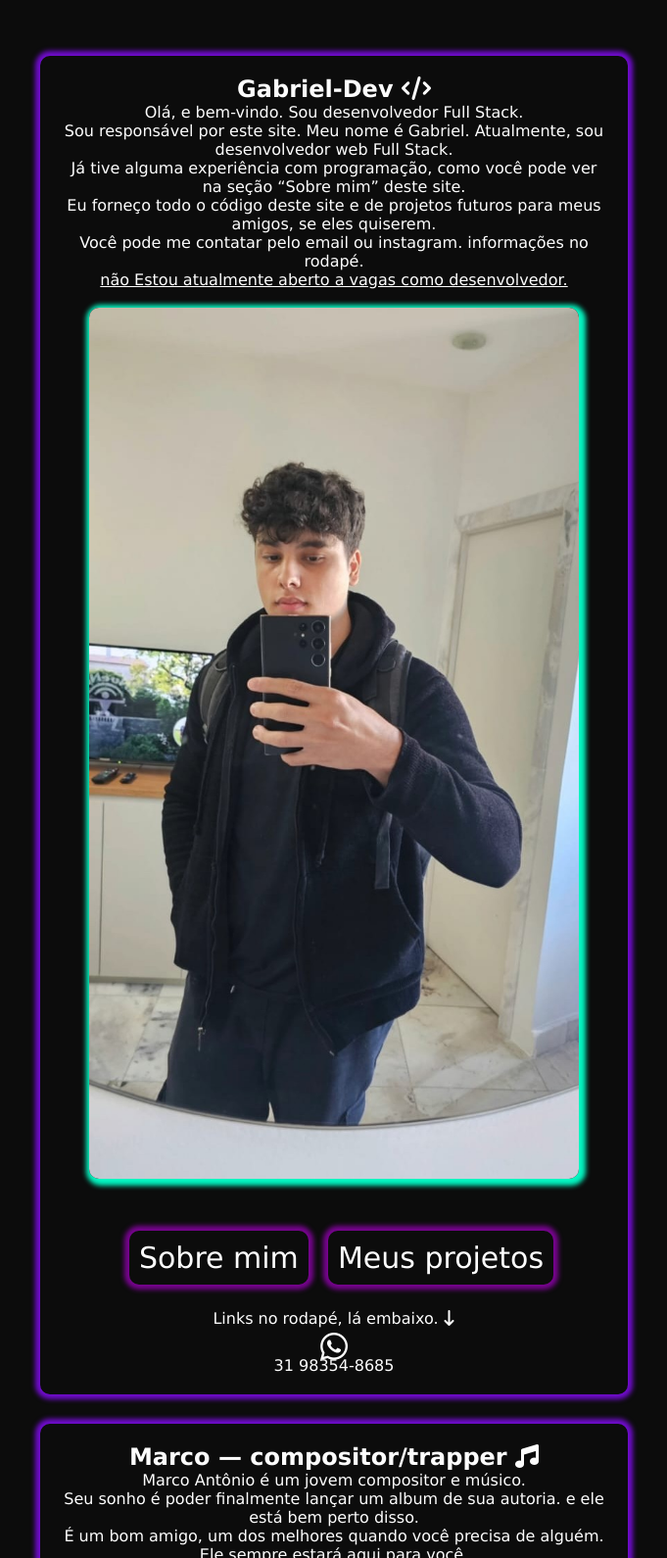
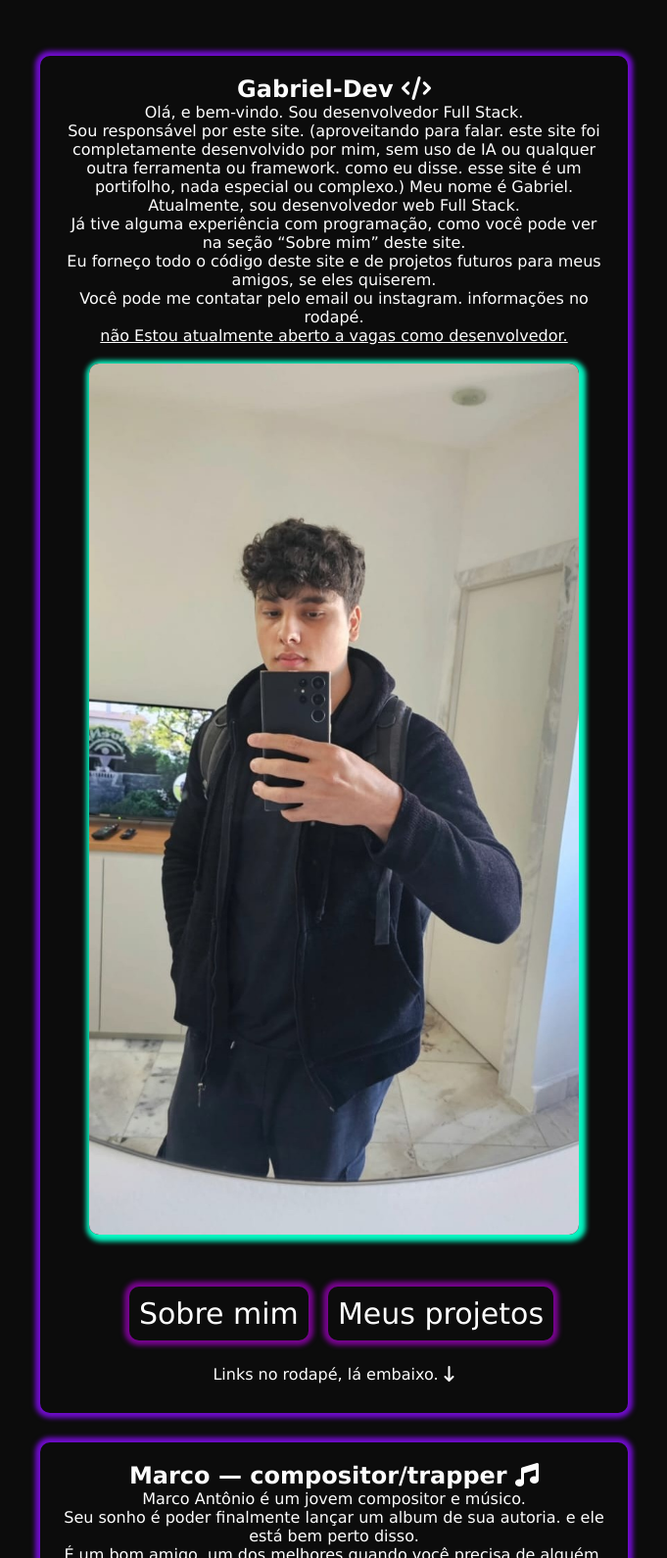
Before and after one commit to JXJmasterbringer/adamantiun.com, a plain HTML site: page index.html in a window 1280 px wide. Shown: the part 250-1840 px from the top of the page at 98% size, without its empty margins (299-980 px from the left). Drawn offline with Linux system fonts and the light colour scheme.

Commit message:
parte do luiz colocada de volta, e alteraçoes feitas

```diff
--- a/index.html
+++ b/index.html
@@ -28,7 +28,7 @@
     <article id="eu">
       <h2>Gabriel-Dev <i class="fa-solid fa-code"></i></h2>
       <p>Olá, e bem-vindo. Sou desenvolvedor Full Stack.</p>
-      <p>Sou responsável por este site. Meu nome é Gabriel. Atualmente, sou desenvolvedor web Full Stack.</p>
+      <p>Sou responsável por este site. (aproveitando para falar. este site foi completamente desenvolvido por mim, sem uso de IA ou qualquer outra ferramenta ou framework. como eu disse. esse site é um portifolho, nada especial ou complexo.) Meu nome é Gabriel. Atualmente, sou desenvolvedor web Full Stack.</p>
       <p>Já tive alguma experiência com programação, como você pode ver na seção “Sobre mim” deste site.</p>
       <p>Eu forneço todo o código deste site e de projetos futuros para meus amigos, se eles quiserem.</p>
       <p>Você pode me contatar pelo email ou instagram. informações no rodapé.</p>
@@ -40,7 +40,7 @@
       <a href="/sobre/sobre.html" style=" margin: 15px; text-decoration: none;" id="links">Sobre mim</a>
       <a href="/oldprojects/projetos.html" style="text-decoration: none;" id="links">Meus projetos</a>
       <p style="padding: 10px;">Links no rodapé, lá embaixo. <i class="fa-solid fa-arrow-down-long"></i></p>
-      <i class="fa-brands fa-whatsapp fa-2xl"></i> <p> 31 98354-8685</p>
+
     </article>
 
     <article id="marcus1">
@@ -63,7 +63,7 @@
       <br>
     </article>
 
-    <!--removido ate eu achar uma foto do luiz...
+
    <article id="lulu">
       <h2>Luiz — tatuador.</h2>
       <p>Luiz é um futuro tatuador, meu amigo de confiança, assim como Marcus, e quem mais vier a ser adicionado aqui.
@@ -72,6 +72,7 @@
         criar sua página própria aqui com fotos e vídeos de suas tatuagens.</p>
       <br>
       <img src="lilpepsi.jpg" width="500px">
+           <a id="links" href="/marcos/index.html" style="margin: 5%; text-decoration: none;">sobre mim</a>
       <p style="padding: 10px;">Links <i class="fa-solid fa-link"></i></p>
       <a href="https://www.instagram.com/moxxie_eu/" target="_blank">
         <i class="fa-brands fa-instagram fa-2xl"></i>
@@ -80,7 +81,6 @@
   </div>
 
 
--->
 
 
 
--- a/sobre/sobre.css
+++ b/sobre/sobre.css
@@ -134,6 +134,7 @@ img {
    width: 100%;
    padding: 1px 0;
    margin-top: 100%;
+   font-size: 20px;
 }
 
 .icones {
```
